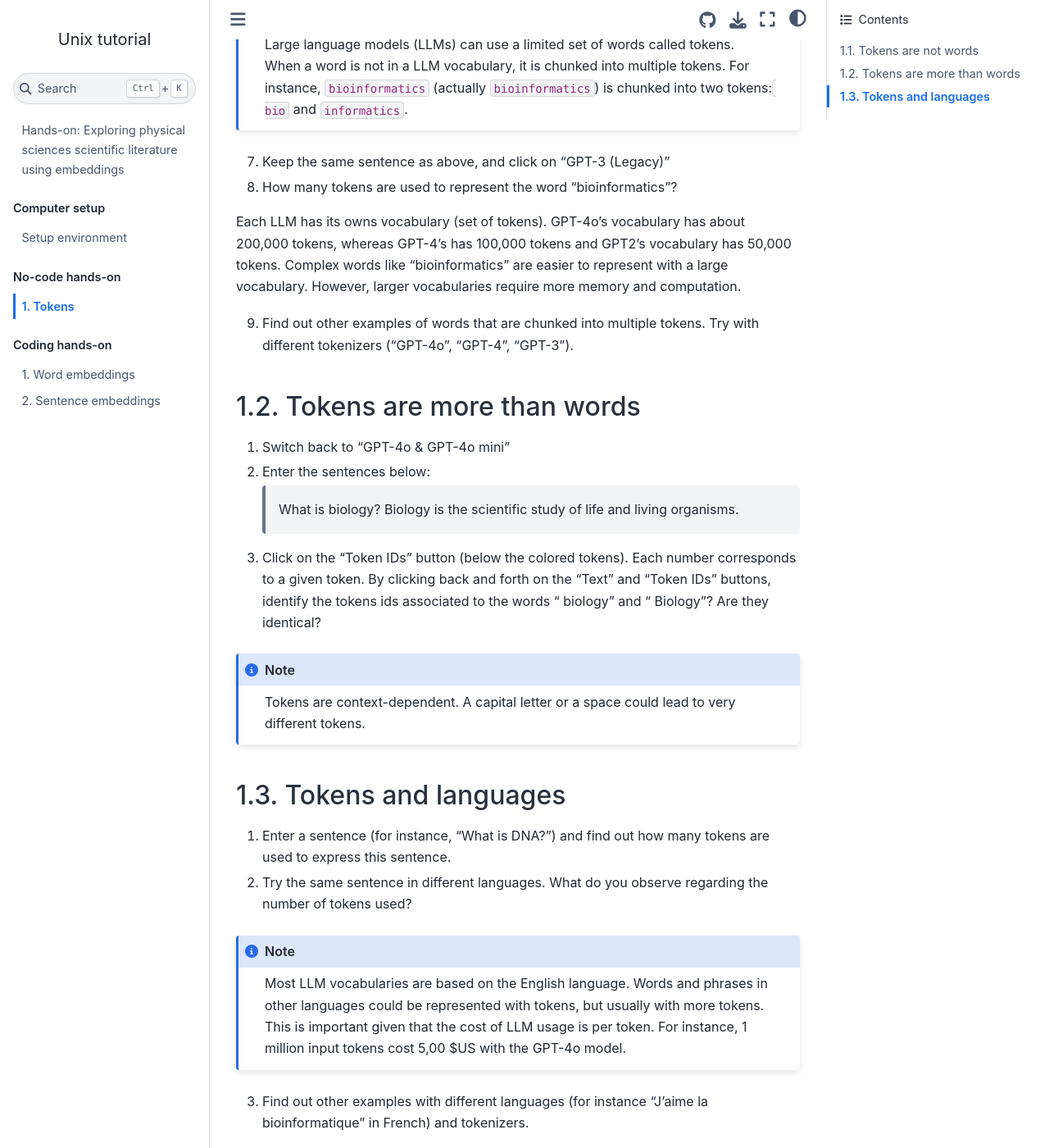
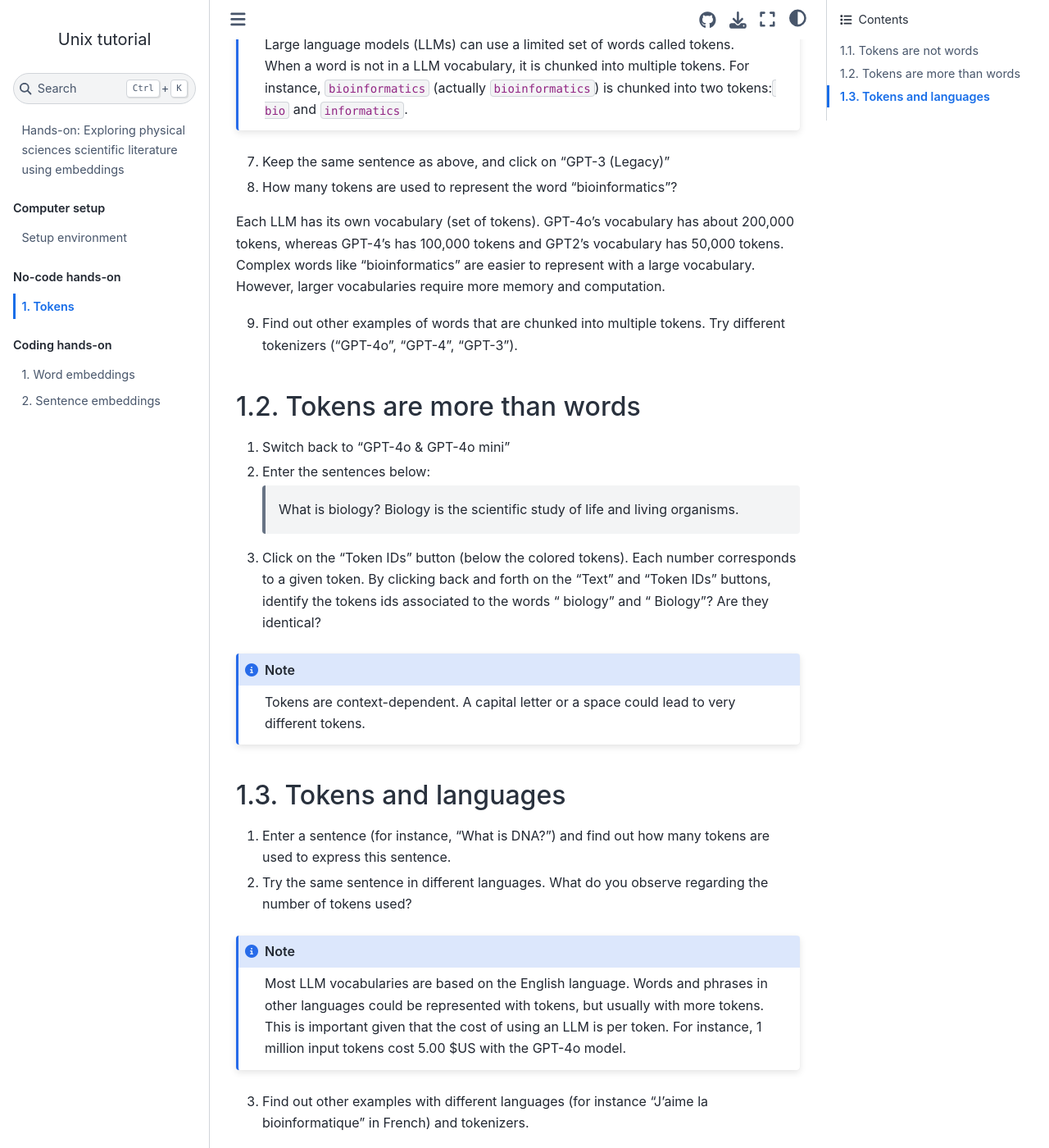
Before and after one commit to pierrepo/handson-scientific-literature-embeddings, a Jupyter Book: the page built from content/tokens.md, in a window 1280 px wide and 1400 px high, scrolled down 541 px. Shown: the whole window at 82% size. Built offline with Jupyter Book 1.0.4 settings and Sphinx 7.4.7 and the Sphinx Book theme 1.1.4, drawn with Linux system fonts in a browser that asks for light colours; pages that are not in the unit, such as notebooks, are missing from menus; some of the changed text lies outside the part shown.

Commit message:
Fix typos

````diff
--- a/content/tokens.md
+++ b/content/tokens.md
@@ -11,7 +11,7 @@
 
 3. Tokens are colored in various colors. One token = one colored block.
 4. How many tokens are used to represent the sentence above?
-5. Pay attention to token delimitations (color blocks). How are spaces handled?
+5. Pay attention to token boundaries (color blocks). How are spaces handled?
 6. How many tokens are used to represent the word “bioinformatics”?
 
 ```{note}
@@ -21,9 +21,9 @@
 7. Keep the same sentence as above, and click on “GPT-3 (Legacy)”
 8. How many tokens are used to represent the word “bioinformatics”?
 
-Each LLM has its owns vocabulary (set of tokens). GPT-4o’s vocabulary has about 200,000 tokens, whereas GPT-4's has 100,000 tokens and GPT2’s vocabulary has 50,000 tokens. Complex words like “bioinformatics” are easier to represent with a large vocabulary. However, larger vocabularies require more memory and computation.
+Each LLM has its own vocabulary (set of tokens). GPT-4o’s vocabulary has about 200,000 tokens, whereas GPT-4's has 100,000 tokens and GPT2’s vocabulary has 50,000 tokens. Complex words like “bioinformatics” are easier to represent with a large vocabulary. However, larger vocabularies require more memory and computation.
 
-9. Find out other examples of words that are chunked into multiple tokens. Try with different tokenizers ("GPT-4o", "GPT-4", "GPT-3").
+9. Find out other examples of words that are chunked into multiple tokens. Try different tokenizers ("GPT-4o", "GPT-4", "GPT-3").
 
 
 ## Tokens are more than words
@@ -45,7 +45,7 @@
 
 ```{note}
 Most LLM vocabularies are based on the English language. Words and phrases in other languages could be represented with tokens, but usually with more tokens.
-This is important given that the cost of LLM usage is per token. For instance, 1 million input tokens cost 5,00 $US with the GPT-4o model.
+This is important given that the cost of using an LLM is per token. For instance, 1 million input tokens cost 5.00 $US with the GPT-4o model.
 ```
 
 3. Find out other examples with different languages (for instance "J'aime la bioinformatique" in French) and tokenizers.
````
